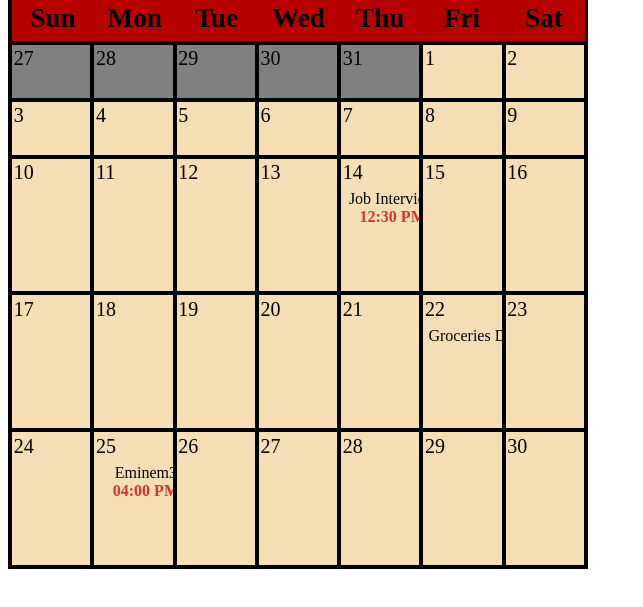
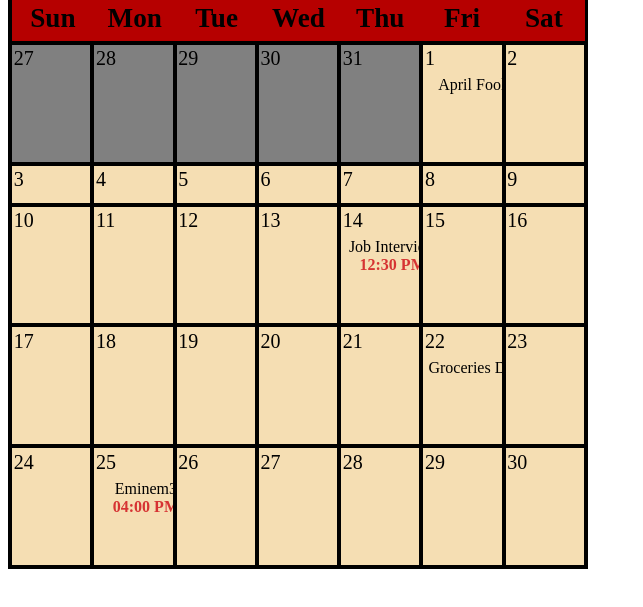
Before and after one commit to GreenCyborgNinjaDude/new-calendar, a plain HTML site: page index.html in a window 1280 px wide. Shown: the part 123-730 px from the top of the page, without its empty margins (0-643 px from the left). Drawn offline with Linux system fonts and the light colour scheme.

Commit message:
Small html event fix
fix 4th to 4

```diff
--- a/calendar.js
+++ b/calendar.js
@@ -211,6 +211,7 @@ function initCalendar(elementId, settings) {
             //var hover = "table td:hover{ background-color: rgb(81, 189, 240)}";
             tag.className = "date";
             tag.textContent = element.date.getDate();
+
             if (element.dayType === "pad") {
               tag.style.backgroundColor = "grey";
             }
--- a/index.html
+++ b/index.html
@@ -6,6 +6,13 @@
 
     <script>
       var events = [
+        {
+          date: "Apr 1 2022",
+          reminder: false,
+          time: "",
+          alarm: "",
+          event: "April Fools",
+        },
         {
           date: "Apr 14 2022",
           reminder: true,
@@ -21,10 +28,10 @@
           event: "Groceries Day",
         },
         {
-          date: "May 4th 2022",
+          date: "May 4 2022",
           reminder: true,
-          time: "12:00 AM",
-          alarm: "11:55 PM",
+          time: "12:00 PM",
+          alarm: "11:55 AM",
           event: "May the 4th be with you!",
         },
         {
```
